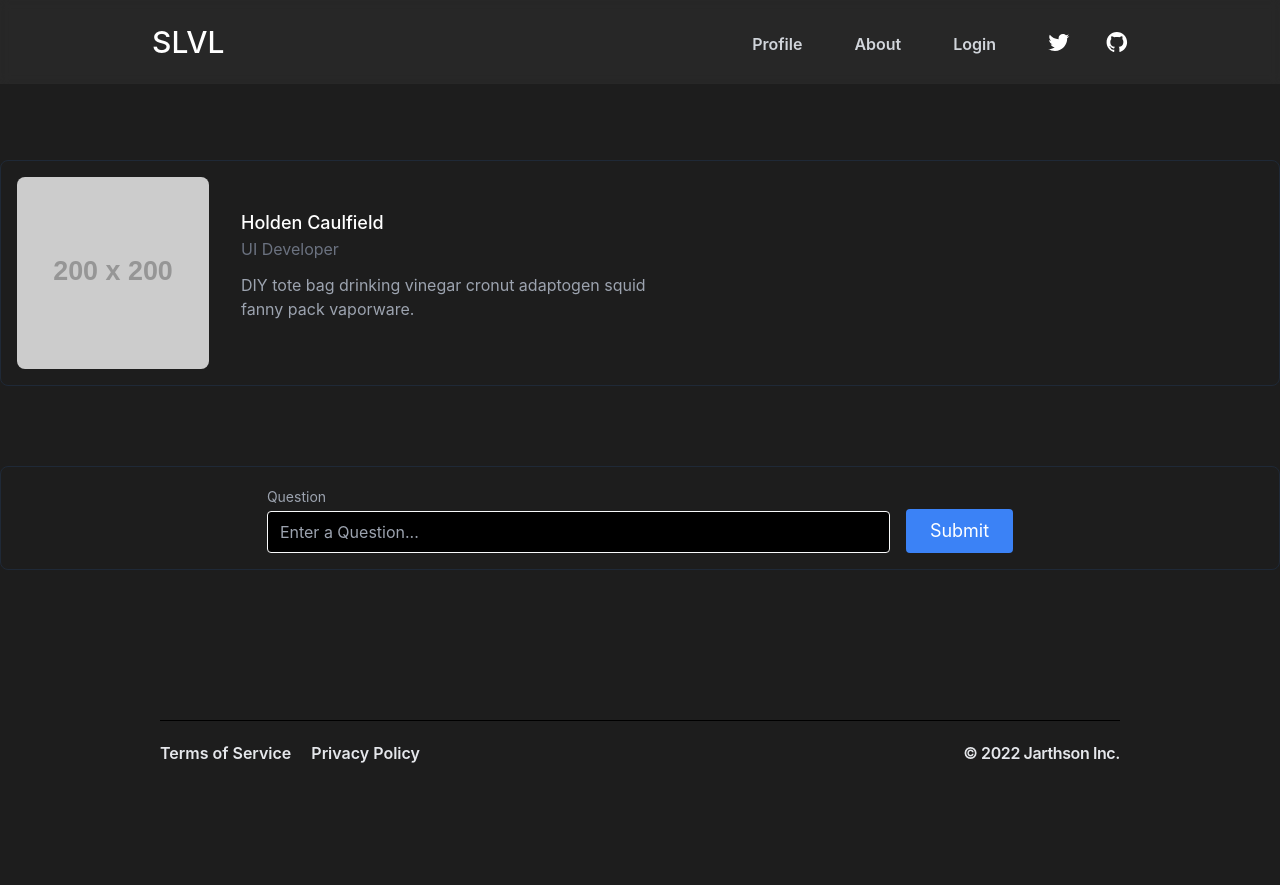
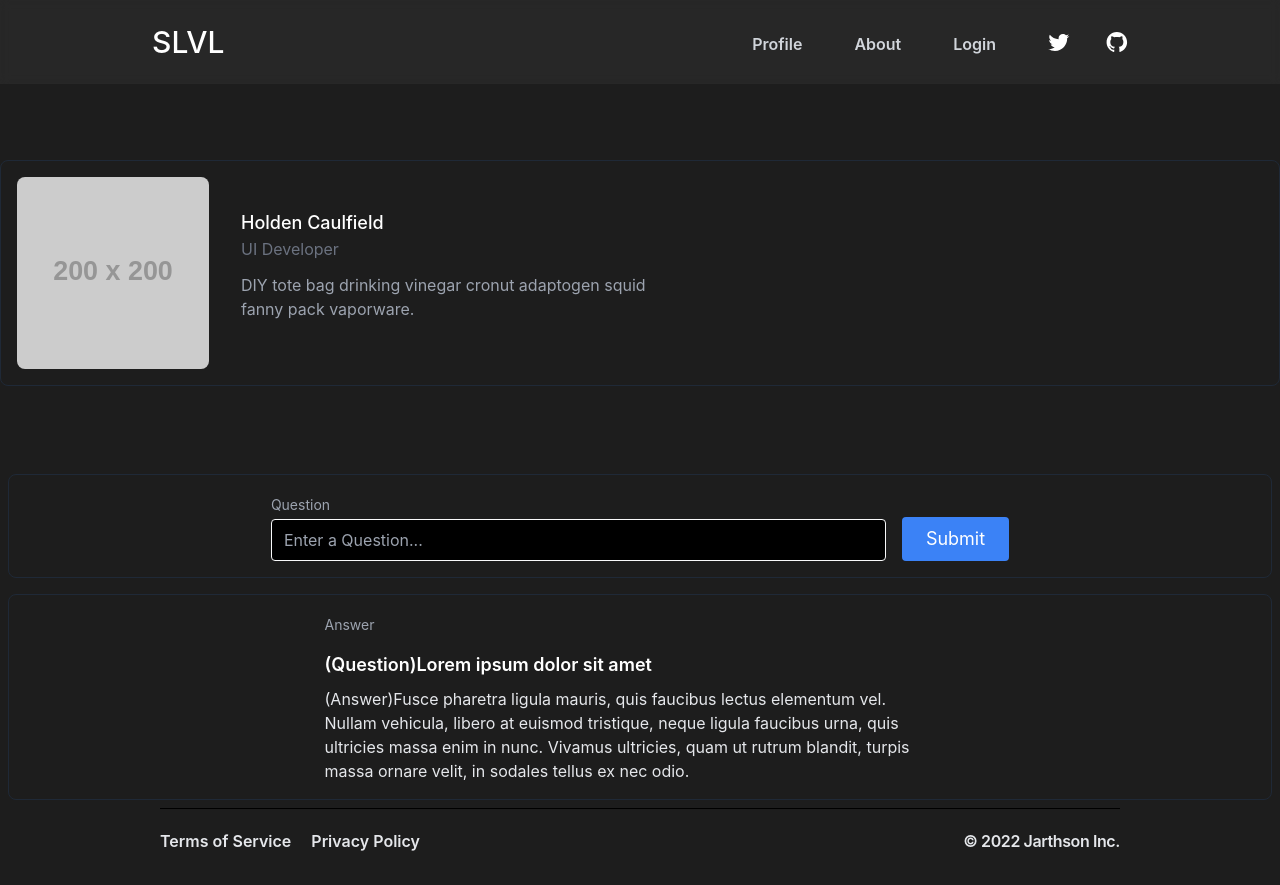
Before and after one commit to jaskin21/mernstack-project, a React (Vite) app in the folder client/: page /profile in a window 1280 px wide. Before the commit the page ends 800 px from the top, so only its background shows below. Built offline with nearby package versions, Linux system fonts and the light colour scheme; the HTML template or start-up script is replaced by a standard one.

Commit message:
feat: updated answer format and card

```diff
--- /dev/null
+++ b/client/src/components/AnswerCardComponent.jsx
@@ -0,0 +1,33 @@
+import React from 'react'
+
+const AnswerCardComponent = () => {
+  return (
+    <section className="text-gray-400 body-font p-2">
+      <div className="container mx-auto">
+
+        {/* border */}
+        <div className="h-full flex items-center border-gray-800 border p-4 rounded-lg">
+          <div className="flex w-full justify-center items-end">
+            <div className="relative mr-4 lg:w-full xl:w-1/2 w-2/4 md:w-full text-left">
+              <label for="hero-field" className="leading-7 text-sm text-gray-400">Answer</label>
+              <h3 class='pt-3 font-semibold text-lg text-white'>
+                (Question)Lorem ipsum dolor sit amet
+              </h3>
+              <p class='pt-2 value-text text-md text-gray-200 fkrr1'>
+                (Answer)Fusce pharetra ligula mauris, quis faucibus lectus elementum vel.
+                Nullam vehicula, libero at euismod tristique, neque ligula faucibus
+                urna, quis ultricies massa enim in nunc. Vivamus ultricies, quam ut
+                rutrum blandit, turpis massa ornare velit, in sodales tellus ex nec
+                odio.
+              </p>
+            </div>
+          </div>
+        </div>
+        {/* /border */}
+
+      </div>
+    </section>
+  )
+}
+
+export default AnswerCardComponent
--- a/client/src/components/QuestionCardComponent.jsx
+++ b/client/src/components/QuestionCardComponent.jsx
@@ -3,21 +3,17 @@ import React from 'react'
 const QuestionCardComponent = () => {
   return (
 
-    <section className="text-gray-400 body-font">
+    <section className="text-gray-400 body-font p-2">
       <div className="container mx-auto">
         {/* border */}
         <div className="h-full flex items-center border-gray-800 border p-4 rounded-lg">
-
-
           <div className="flex w-full justify-center items-end">
             <div className="relative mr-4 lg:w-full xl:w-1/2 w-2/4 md:w-full text-left">
               <label for="hero-field" className="leading-7 text-sm text-gray-400">Question</label>
               <input type="text" id="hero-field" name="hero-field"  placeholder='Enter a Question...' className="w-full  bg-black rounded border  border-gray-50 focus:ring-2 focus:ring-indigo-100 focus:bg-transparent focus:border-blue-700 text-base outline-none text-gray-100 py-1 px-3 leading-8 transition-colors duration-200 ease-in-out"/>
-
             </div>
             <button className="inline-flex text-white bg-blue-500 border-0 py-2 px-6 focus:outline-none hover:bg-blue-700 rounded text-lg">Submit</button>
           </div>
-
         </div>
       </div>
     </section>
--- a/client/src/pages/ProfilePage.jsx
+++ b/client/src/pages/ProfilePage.jsx
@@ -1,12 +1,14 @@
 import React from 'react'
 import ProfileCardComponent from '../components/ProfileCardComponent'
 import QuestionCardComponent from '../components/QuestionCardComponent'
+import AnswerCardComponent from '../components/AnswerCardComponent'
 
 const ProfilePage = () => {
   return (
    <section>
     <ProfileCardComponent />
     <QuestionCardComponent />
+    <AnswerCardComponent />
    </section>
   )
 }
```
Lines whose indentation alone changed are shown as unchanged.
